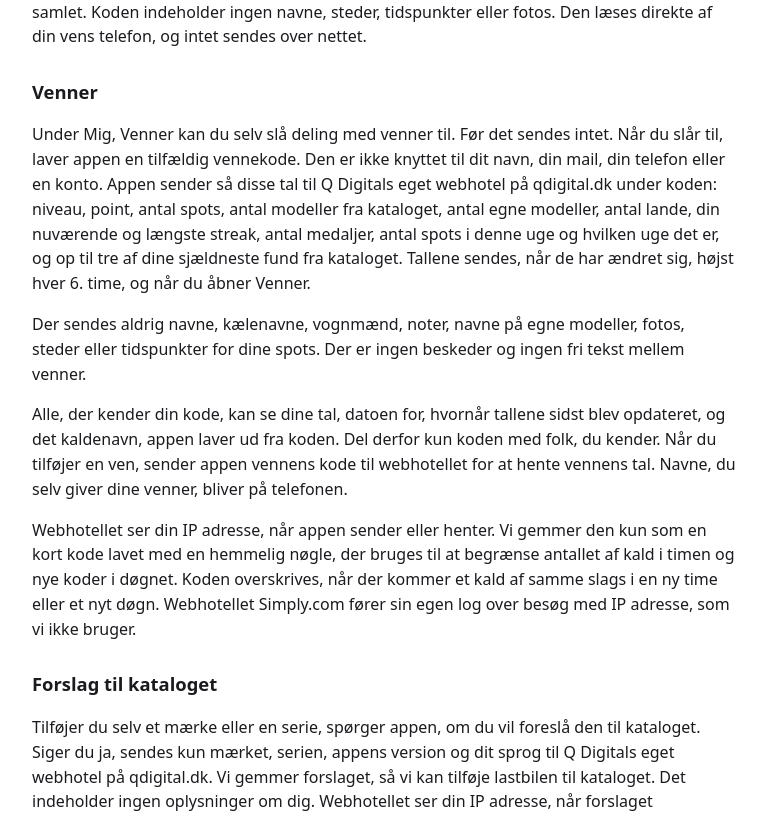
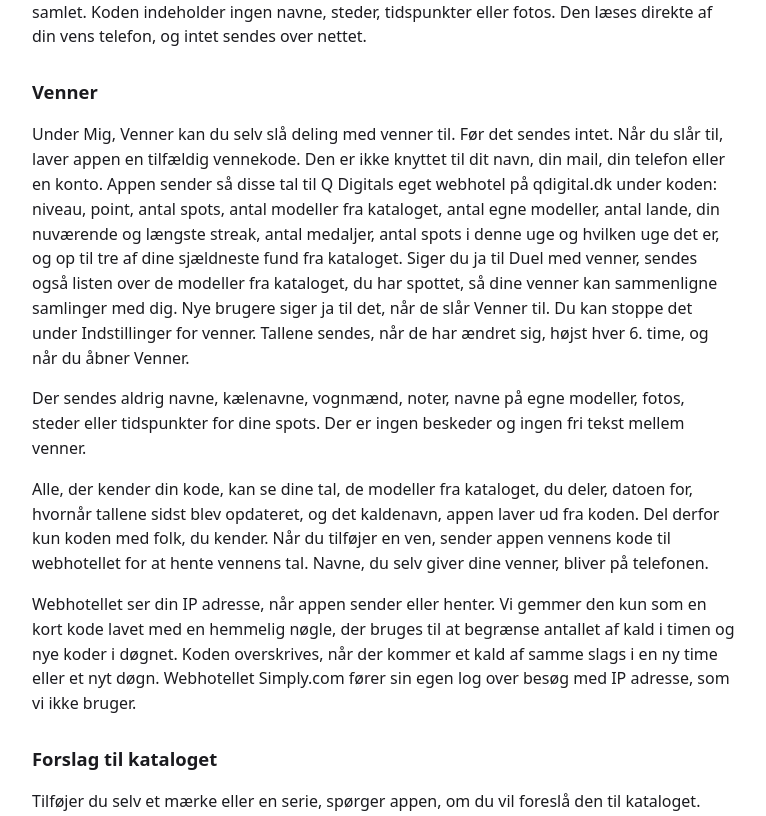
Before and after one commit to qvisty/qdigital, a PHP site: page /truckspotting/privatliv/ in a window 1280 px wide. Shown: the part 1297-2113 px from the top of the page, without its empty margins (256-1022 px from the left). Run offline with PHP 8.4, Linux system fonts and the light colour scheme.

Commit message:
Truckspotting: Duel med venner (#68)
venner/index.php fra Truckspotting 059b2f9 og privatliv fra dbda17d, kopieret uændret. test-forslag.sh og test-venner.sh er grønne.


Claude-Session: https://claude.ai/code/session_013k2AGeYMr3sZQxxqaFizmL

Co-authored-by: Claude <noreply@anthropic.com>

```diff
--- a/sitemap.xml
+++ b/sitemap.xml
@@ -44,6 +44,6 @@
   </url>
   <url>
     <loc>https://qdigital.dk/truckspotting/privatliv/</loc>
-    <lastmod>2026-11-14</lastmod>
+    <lastmod>2026-11-25</lastmod>
   </url>
 </urlset>
--- a/truckspotting/privatliv/index.html
+++ b/truckspotting/privatliv/index.html
@@ -49,9 +49,9 @@
 <p>I en duel viser appen en QR kode med dit niveau, dit antal spots og hvilke modeller du har samlet. Koden indeholder ingen navne, steder, tidspunkter eller fotos. Den læses direkte af din vens telefon, og intet sendes over nettet.</p>
 
 <h2>Venner</h2>
-<p>Under Mig, Venner kan du selv slå deling med venner til. Før det sendes intet. Når du slår til, laver appen en tilfældig vennekode. Den er ikke knyttet til dit navn, din mail, din telefon eller en konto. Appen sender så disse tal til Q Digitals eget webhotel på qdigital.dk under koden: niveau, point, antal spots, antal modeller fra kataloget, antal egne modeller, antal lande, din nuværende og længste streak, antal medaljer, antal spots i denne uge og hvilken uge det er, og op til tre af dine sjældneste fund fra kataloget. Tallene sendes, når de har ændret sig, højst hver 6. time, og når du åbner Venner.</p>
+<p>Under Mig, Venner kan du selv slå deling med venner til. Før det sendes intet. Når du slår til, laver appen en tilfældig vennekode. Den er ikke knyttet til dit navn, din mail, din telefon eller en konto. Appen sender så disse tal til Q Digitals eget webhotel på qdigital.dk under koden: niveau, point, antal spots, antal modeller fra kataloget, antal egne modeller, antal lande, din nuværende og længste streak, antal medaljer, antal spots i denne uge og hvilken uge det er, og op til tre af dine sjældneste fund fra kataloget. Siger du ja til Duel med venner, sendes også listen over de modeller fra kataloget, du har spottet, så dine venner kan sammenligne samlinger med dig. Nye brugere siger ja til det, når de slår Venner til. Du kan stoppe det under Indstillinger for venner. Tallene sendes, når de har ændret sig, højst hver 6. time, og når du åbner Venner.</p>
 <p>Der sendes aldrig navne, kælenavne, vognmænd, noter, navne på egne modeller, fotos, steder eller tidspunkter for dine spots. Der er ingen beskeder og ingen fri tekst mellem venner.</p>
-<p>Alle, der kender din kode, kan se dine tal, datoen for, hvornår tallene sidst blev opdateret, og det kaldenavn, appen laver ud fra koden. Del derfor kun koden med folk, du kender. Når du tilføjer en ven, sender appen vennens kode til webhotellet for at hente vennens tal. Navne, du selv giver dine venner, bliver på telefonen.</p>
+<p>Alle, der kender din kode, kan se dine tal, de modeller fra kataloget, du deler, datoen for, hvornår tallene sidst blev opdateret, og det kaldenavn, appen laver ud fra koden. Del derfor kun koden med folk, du kender. Når du tilføjer en ven, sender appen vennens kode til webhotellet for at hente vennens tal. Navne, du selv giver dine venner, bliver på telefonen.</p>
 <p>Webhotellet ser din IP adresse, når appen sender eller henter. Vi gemmer den kun som en kort kode lavet med en hemmelig nøgle, der bruges til at begrænse antallet af kald i timen og nye koder i døgnet. Koden overskrives, når der kommer et kald af samme slags i en ny time eller et nyt døgn. Webhotellet Simply.com fører sin egen log over besøg med IP adresse, som vi ikke bruger.</p>
 
 <h2>Forslag til kataloget</h2>
@@ -125,9 +125,9 @@
 <p>In a duel the app shows a QR code with your level, your number of spots and which models you have collected. The code contains no names, places, times or photos. It is read directly by your friend's phone, and nothing is sent over the internet.</p>
 
 <h2>Friends</h2>
-<p>Under Me, Friends you can turn on sharing with friends yourself. Nothing is sent before that. When you turn it on, the app makes a random friend code. It is not linked to your name, email, phone or an account. The app then sends these numbers to Q Digital's own web host at qdigital.dk under the code: level, points, number of spots, number of models from the catalog, number of your own models, number of countries, your current and longest streak, number of medals, number of spots this week and which week it is, and up to three of your rarest finds from the catalog. The numbers are sent when they have changed, at most every 6 hours, and when you open Friends.</p>
+<p>Under Me, Friends you can turn on sharing with friends yourself. Nothing is sent before that. When you turn it on, the app makes a random friend code. It is not linked to your name, email, phone or an account. The app then sends these numbers to Q Digital's own web host at qdigital.dk under the code: level, points, number of spots, number of models from the catalog, number of your own models, number of countries, your current and longest streak, number of medals, number of spots this week and which week it is, and up to three of your rarest finds from the catalog. If you say yes to Duel with friends, the list of catalog models you have spotted is sent too, so your friends can compare collections with you. New users say yes to this when they turn on Friends. You can stop it under Friends settings. The numbers are sent when they have changed, at most every 6 hours, and when you open Friends.</p>
 <p>Names, nicknames, hauliers, notes, names of your own models, photos, places and times of your spots are never sent. There are no messages and no free text between friends.</p>
-<p>Anyone who knows your code can see your numbers, the date they were last updated and the nickname the app makes from the code. So only share the code with people you know. When you add a friend, the app sends the friend's code to the web host to fetch the friend's numbers. Names you give your friends yourself stay on your phone.</p>
+<p>Anyone who knows your code can see your numbers, the catalog models you share, the date they were last updated and the nickname the app makes from the code. So only share the code with people you know. When you add a friend, the app sends the friend's code to the web host to fetch the friend's numbers. Names you give your friends yourself stay on your phone.</p>
 <p>The web host sees your IP address when the app sends or fetches. We only keep it as a short code made with a secret key, used to limit the number of calls per hour and new codes per day. The code is overwritten when a call of the same kind arrives in a new hour or day. The web host Simply.com keeps its own log of visits with IP address, which we do not use.</p>
 
 <h2>Suggestions for the catalog</h2>
```
Also changed, not shown: truckspotting/venner/index.php (+13 -3 lines).
